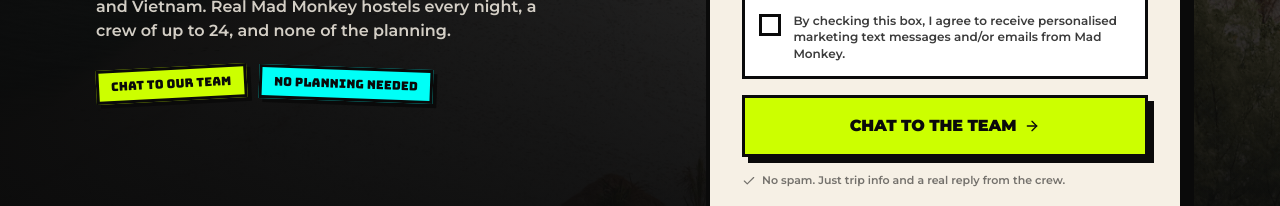
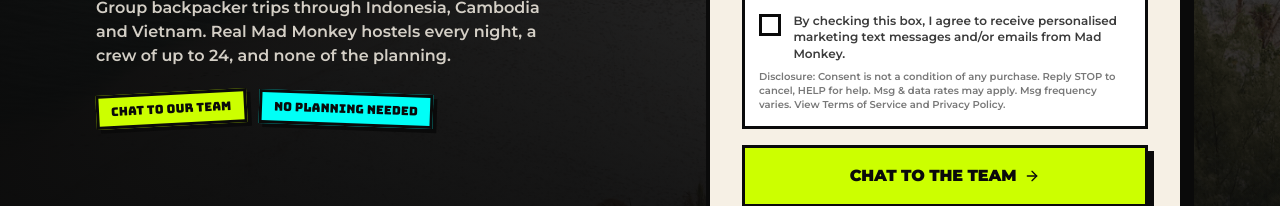
Before and after one commit to CFSiteDesign/lead-gen-page-for-all-in-meta-ad, a React (Vite) app: page / in a window 1280 px wide. Shown: the part 640-846 px from the top of the page. Built offline with nearby package versions, Linux system fonts and the light colour scheme; no server answers; the HTML template or start-up script is replaced by a standard one.

Commit message:
Changes
Co-authored-by: CFSiteDesign <254830542+CFSiteDesign@users.noreply.github.com>

```diff
--- a/src/components/LeadForm.tsx
+++ b/src/components/LeadForm.tsx
@@ -239,6 +239,9 @@ export function LeadForm({ id = "chat-to-team" }: { id?: string }) {
               {MARKETING_CONSENT_TEXT}
             </span>
           </label>
+          <p className="mt-2 text-[10px] font-semibold leading-snug text-mm-black/55">
+            {CONSENT_DISCLOSURE_TEXT}
+          </p>
           <FieldError message={errors.marketingConsent?.message} />
         </div>
 
```
